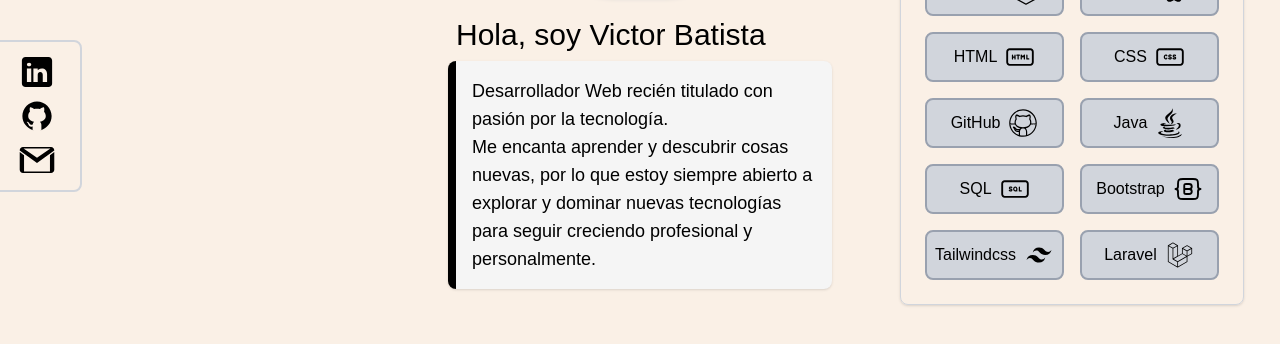
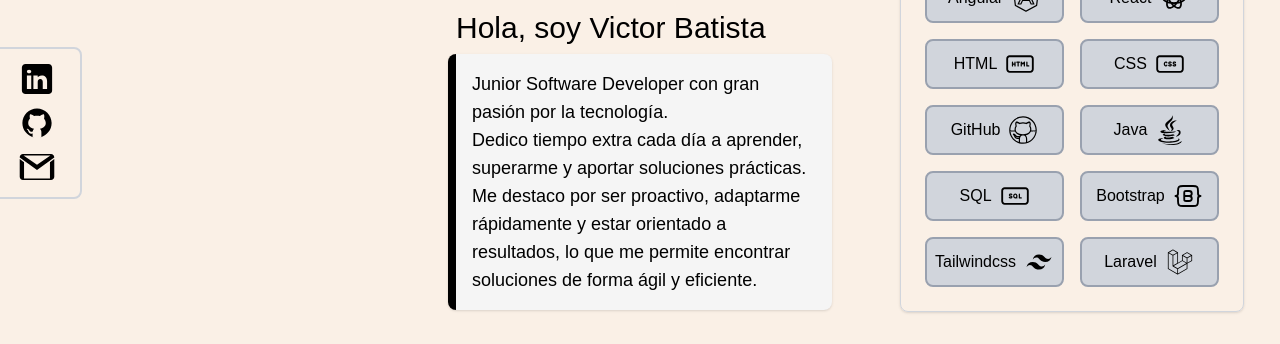
Before and after one commit to vicroix/portafolio-angular, an Angular app: page / in a window 1280 px wide. Shown: the part 296-640 px from the top of the page. Built offline with nearby package versions, Linux system fonts and the light colour scheme.

Commit message:
Actualización mi descripción

```diff
--- a/src/app/midescripcion/midescripcion.component.html
+++ b/src/app/midescripcion/midescripcion.component.html
@@ -3,10 +3,10 @@
   <div class="text-base descripcion sm:text-lg sm:p-4">
     <h1 class="text-2xl sm:text-3xl p-2">Hola, soy Victor Batista</h1>
     <div class="border-l-8 rounded-lg p-4 bg-[#F5F5F5] shadow-sm">
-      <p>Desarrollador Web recién titulado con pasión por la tecnología.</p>
-      <p>Me encanta aprender y
-        descubrir cosas nuevas, por lo que estoy siempre abierto a explorar y dominar nuevas tecnologías para seguir
-        creciendo profesional y personalmente.</p>
+      <p>Junior Software Developer con gran pasión por la tecnología.</p>
+      <p>Dedico tiempo extra cada día a aprender, superarme y aportar soluciones prácticas.
+        Me destaco por ser proactivo, adaptarme rápidamente y estar orientado a resultados, lo que me permite encontrar soluciones de forma ágil y eficiente.
+      </p>
     </div>
   </div>
 </div>
```
